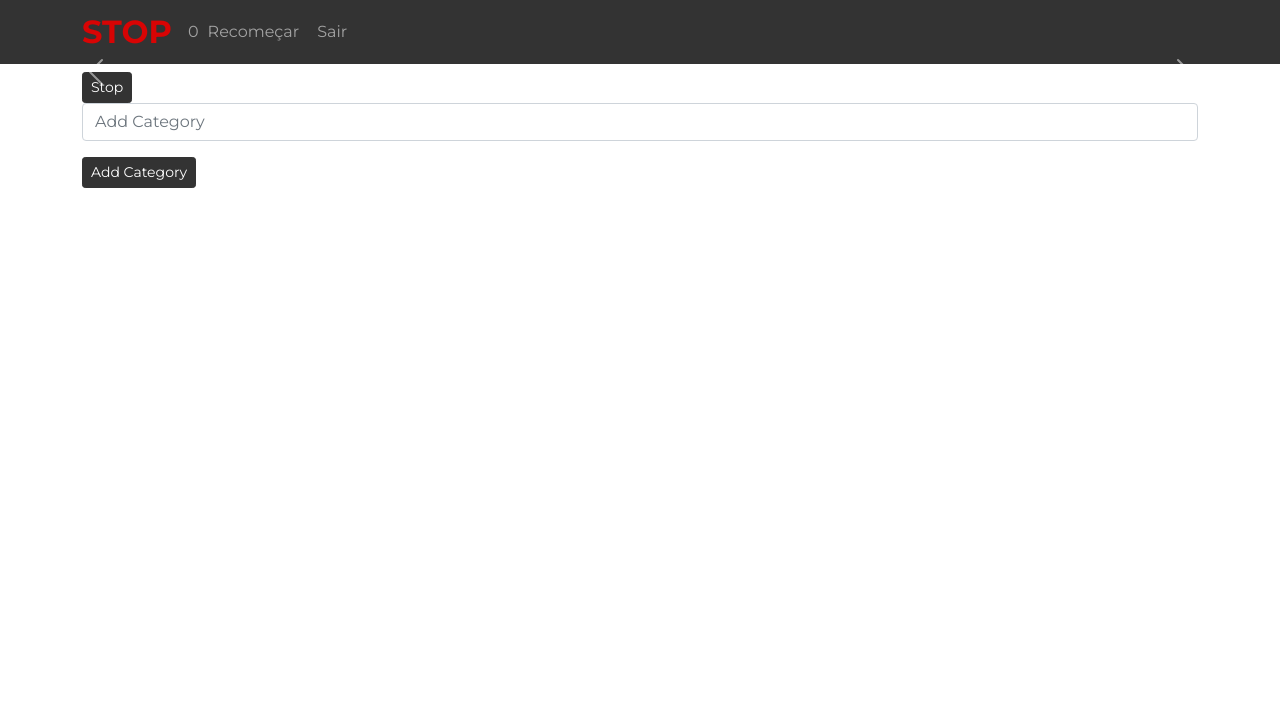
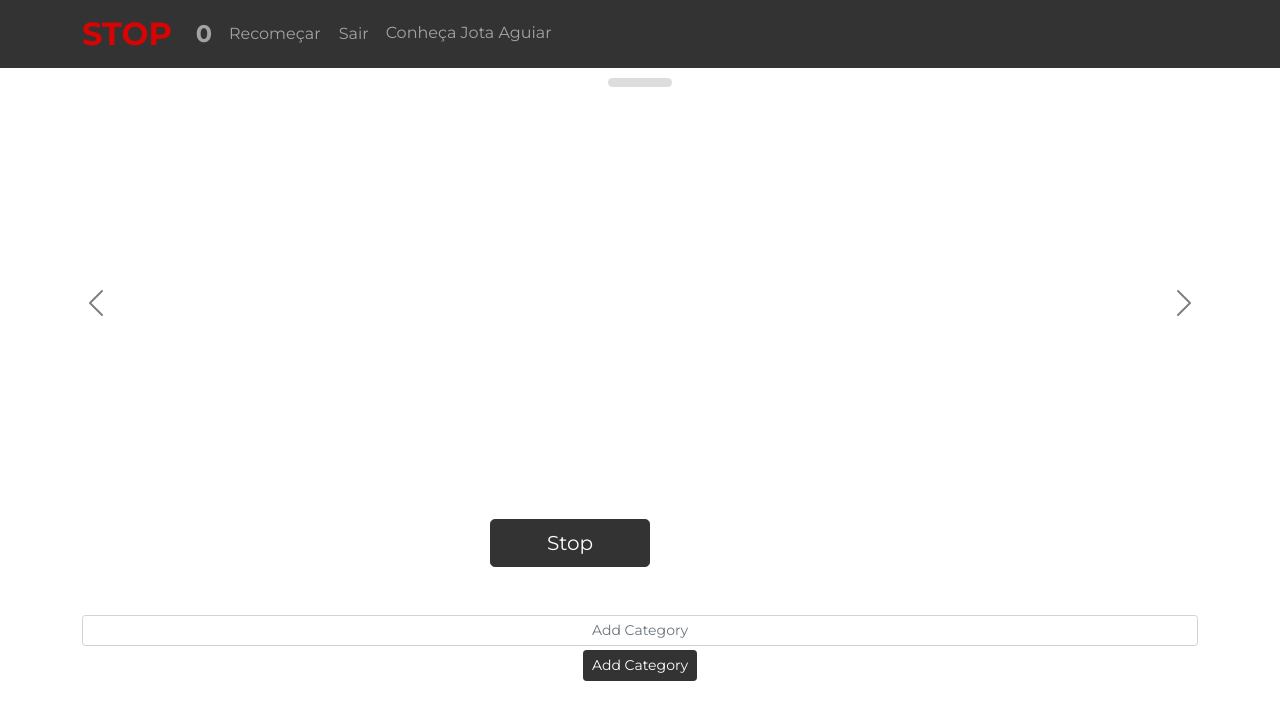
Before and after one commit to jotapedrok/stop, a React (Create React App) app in the folder stop-app/: page /game in a window 1280 px wide. Shown: the top 720 px of the page. Built offline with nearby package versions, Linux system fonts and the light colour scheme.

Commit message:
style game page

```diff
--- a/stop-app/src/components/Category/index.tsx
+++ b/stop-app/src/components/Category/index.tsx
@@ -5,6 +5,7 @@ import IAnswer from '../../interfaces/IAnswer.interface';
 import ICategory from '../../interfaces/ICategory.interface';
 import { RootState } from '../../store';
 import { setAnswers } from '../../store/answers.slice';
+import './style.scss';
 
 interface CategoryProps {
   category: ICategory;
@@ -71,10 +72,12 @@ export default function Category(props: CategoryProps) {
         {answerList.map(({ answer, score }) => (
           <div
             key={`${answer}_key_number_${Math.random() * 100}`}
-            className="category-answer-list-item"
+            className="category-answer-list-item "
           >
             <h5 className="category-answer-list-item-answer">{answer}</h5>
-            <h5 className="category-answer-list-item-score">{score}</h5>
+            <h5 className={
+              `category-answer-list-item-score ${Number(score) === 0 ? 'zero' : ''}`
+            }>{score}</h5>
           </div>
         ))}
       </div>
@@ -93,7 +96,8 @@ export default function Category(props: CategoryProps) {
           </Form.Select>
         </div>
       )}
-      {turn !== 'stop' && (<div className="category-input-container container">
+      {turn !== 'stop' && (
+        <div className="category-input-container container">
           <InputGroup className="mb-3">
             <FormControl
               value={answerInput}
@@ -104,7 +108,8 @@ export default function Category(props: CategoryProps) {
               onChange={handleChange}
             />
           </InputGroup>
-      </div>)}
+        </div>
+      )}
     </div>
   );
 }
--- /dev/null
+++ b/stop-app/src/components/Category/style.scss
@@ -0,0 +1,58 @@
+.category {
+  display: flex;
+  flex-direction: column;
+  justify-content: flex-start;
+  align-items: center;
+  max-width: 85%;
+  margin: 0 auto;
+  min-height: 20rem;
+
+  &-title {
+    h4 {
+      font-size: 2rem;
+      color: #494752;
+    }
+  }
+
+  &-answer-list {
+    display: flex;
+    flex-direction: column;
+    align-items: center;
+    justify-content: center;
+    width: 100%;
+
+    &-item {
+      display: flex;
+      justify-content: center;
+      align-items: center;
+      background-color: #e6e6e6;
+      border: solid 1px #d6d6d6;
+      margin-bottom: 0.3rem;
+      padding: 0.2rem 1.3rem;
+      border-radius: 0.5rem;
+      width: 100%;
+      * {
+        margin: 0;
+      }
+      &-answer {
+        margin-right: 0.5rem;
+      }
+
+      &-score {
+        color: blue;
+
+        &.zero {
+          color: red;
+          text-decoration: line-through;
+        }
+      }
+    }
+  }
+
+  &-answer-unseted-points {
+    display: flex;
+    h4 {
+      margin-right: 1rem;
+    }
+  }
+}
--- a/stop-app/src/components/Header/index.tsx
+++ b/stop-app/src/components/Header/index.tsx
@@ -1,4 +1,5 @@
 import React from 'react';
+import { useLocation } from 'react-router-dom';
 import { Navbar, Container, Nav } from 'react-bootstrap';
 import { useDispatch, useSelector } from 'react-redux';
 import { reset } from '../../store/score.slice';
@@ -10,6 +11,8 @@ import './style.scss';
 export default function Header() {
   const dispatch = useDispatch();
   const score = useSelector((state: RootState) => state.score.scores);
+
+  const location = useLocation();
   return (
     <Navbar collapseOnSelect expand="lg" bg="primary" variant="dark">
       <Container>
@@ -17,9 +20,14 @@ export default function Header() {
         <Navbar.Brand bsPrefix="logo-container" href="/">
           STOP
         </Navbar.Brand>
-        <Navbar.Text>{score}</Navbar.Text>
+        {location.pathname === '/game' ? (
+          <Navbar.Text className="score">{score}</Navbar.Text>
+        ) : (
+          <div />
+        )}
         <Navbar.Collapse id="responsive-navbar-nav">
           <Nav>
+            {location.pathname === '/game' && (
               <Nav.Item>
                 <Nav.Link
                   onClick={() => dispatch(reset())}
@@ -29,9 +37,17 @@ export default function Header() {
                   Recomeçar
                 </Nav.Link>
               </Nav.Item>
+            )}
+            {location.pathname === '/game' && (
               <Nav.Item>
                 <Nav.Link className="btn" as="button">
                   Sair
+                </Nav.Link>
+              </Nav.Item>
+            )}
+            <Nav.Item>
+              <Nav.Link href="https://jotapedrok.github.io">
+                Conheça Jota Aguiar
               </Nav.Link>
             </Nav.Item>
           </Nav>
--- a/stop-app/src/components/Header/style.scss
+++ b/stop-app/src/components/Header/style.scss
@@ -5,3 +5,12 @@
   text-decoration: none;
   margin-right: 1rem;
 }
+
+.score {
+  font-size: 1.5rem;
+  font-weight: bold;
+  min-width: 2rem;
+  display: flex;
+  align-items: center;
+  justify-content: center;
+}
--- a/stop-app/src/pages/InGame/index.tsx
+++ b/stop-app/src/pages/InGame/index.tsx
@@ -1,10 +1,11 @@
-import React, { MouseEvent, useState } from 'react';
+import React, { ChangeEvent, MouseEvent, useState } from 'react';
 import { Button, Carousel, FormControl, InputGroup } from 'react-bootstrap';
 import { useDispatch, useSelector } from 'react-redux';
 import Category from '../../components/Category';
 import { RootState } from '../../store';
 import { addCategory } from '../../store/category.slice';
 import { setStop, setSum } from '../../store/turn.slice';
+import './style.scss';
 
 export default function InGame() {
   const [state, setState] = useState({
@@ -49,12 +50,21 @@ export default function InGame() {
     });
   };
 
+  const handleChange = (e: ChangeEvent<HTMLInputElement>) => {
+    const { name, value } = e.target;
+    setState({
+      ...state,
+      [name]: value,
+    });
+  };
+
   return (
     <div className="in-game">
       <div className="in-game-player-name container">
         <h4>{userName}</h4>
       </div>
       <Carousel
+        variant="dark"
         activeIndex={state.index}
         onSelect={i => handleCarouselSelect(i)}
         className="in-game-categories-container"
@@ -68,23 +78,26 @@ export default function InGame() {
       </Carousel>
       <div className="in-game-buttons-container container">
         {turn !== 'stop' && (
-          <Button onClick={stopButtomClick} variant="primary" size="sm">
+          <Button onClick={stopButtomClick} variant="primary" size="lg">
             Stop
           </Button>
         )}
         {turn === 'stop' && (
-          <Button onClick={sumButtomClick} variant="primary" size="sm">
+          <Button onClick={sumButtomClick} variant="primary" size="lg">
             Sum
           </Button>
         )}
       </div>
-      <div className="in-game-add-category-container container">
-        <InputGroup className="mb-3">
+      <div className="in-game-add-category-container container mt-5">
+        <InputGroup className="mb-1">
           <FormControl
+            className="in-game-add-category-container-input"
             name="addCategoryInput"
             placeholder="Add Category"
             aria-label="Add Category"
             aria-describedby="basic-addon1"
+            onChange={handleChange}
+            size="sm"
           />
         </InputGroup>
         <Button onClick={addCategoryButtomClick} variant="primary" size="sm">
--- /dev/null
+++ b/stop-app/src/pages/InGame/style.scss
@@ -0,0 +1,45 @@
+.in-game {
+  &-player-name {
+    display: flex;
+    align-items: center;
+    justify-content: center;
+    margin-top: 0.6rem;
+    h4 {
+      background-color: #dddddd;
+      padding: 0.3rem 2rem;
+      border-radius: 0.3rem;
+      margin: 0;
+    }
+  }
+
+  &-categories-container {
+    min-height: 25rem;
+    display: flex;
+    flex-direction: column;
+    align-items: center;
+    justify-content: flex-start;
+    margin-top: 1rem;
+  }
+
+  &-buttons-container {
+    display: flex;
+    justify-content: center;
+    align-items: center;
+    margin: 1rem 0;
+
+    .btn {
+      min-width: 10rem;
+    }
+  }
+
+  &-add-category-container {
+    display: flex;
+    flex-direction: column;
+    justify-content: center;
+    align-items: center;
+
+    &-input {
+      text-align: center;
+    }
+  }
+}
```
Lines whose indentation alone changed are shown as unchanged.
